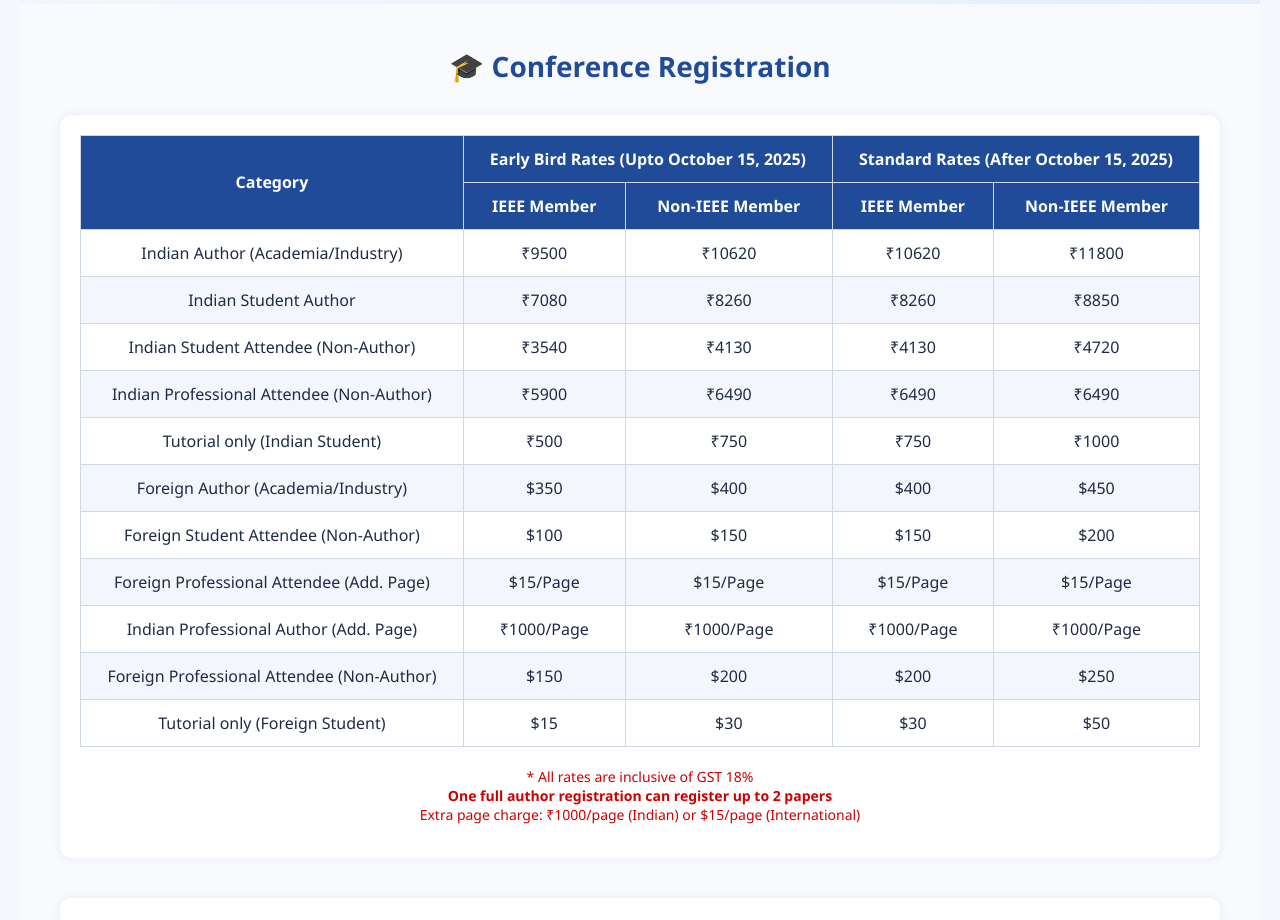
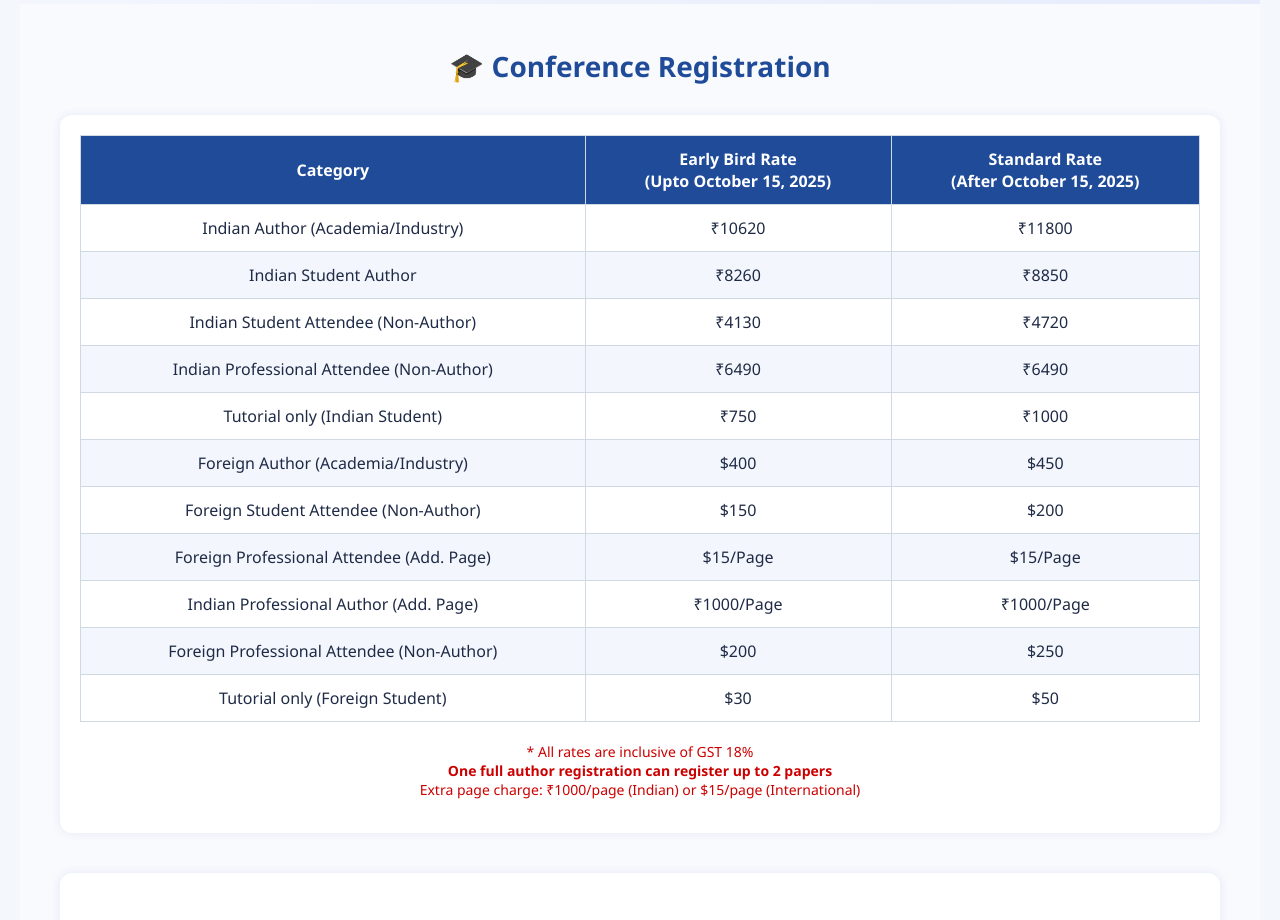
Before and after one commit to PriyanshuRoushan/confwebsite25, a React (Create React App) app in the folder frontend/: page / in a window 1280 px wide. Shown: the part 4280-5200 px from the top of the page. Built offline with nearby package versions, Linux system fonts and the light colour scheme; a web font is replaced by a local one.

Commit message:
updated-registration-price

```diff
--- a/frontend/src/components/TimelineComponent/TimelineComponent.js
+++ b/frontend/src/components/TimelineComponent/TimelineComponent.js
@@ -32,7 +32,7 @@ const TimelineComponent = () => {
         progressDot.style.left = `${dotLeft}px`;
       }, 100);
     }
-  }, []);
+  }, );
 
   return (
     <div className="timeline-container">
--- a/frontend/src/components/registration/Registration.js
+++ b/frontend/src/components/registration/Registration.js
@@ -10,31 +10,26 @@ const Registration = () => {
        <table className="reg-table">
   <thead>
     <tr>
-              <th rowSpan="2">Category</th>
-              <th colSpan="2">Early Bird Rates (Upto October 15, 2025)</th>
-              <th colSpan="2">Standard Rates (After October 15, 2025)</th>
-            </tr>
-            <tr>
-              <th>IEEE Member</th>
-              <th>Non-IEEE Member</th>
-              <th>IEEE Member</th>
-              <th>Non-IEEE Member</th>
+      <th>Category</th>
+      <th>Early Bird Rate<br />(Upto October 15, 2025)</th>
+      <th>Standard Rate<br />(After October 15, 2025)</th>
     </tr>
   </thead>
   <tbody>
-            <tr><td>Indian Author (Academia/Industry)</td><td>₹9500</td><td>₹10620</td><td>₹10620</td><td>₹11800</td></tr>
-            <tr><td>Indian Student Author</td><td>₹7080</td><td>₹8260</td><td>₹8260</td><td>₹8850</td></tr>
-            <tr><td>Indian Student Attendee (Non-Author)</td><td>₹3540</td><td>₹4130</td><td>₹4130</td><td>₹4720</td></tr>
-            <tr><td>Indian Professional Attendee (Non-Author)</td><td>₹5900</td><td>₹6490</td><td>₹6490</td><td>₹6490</td></tr>
-            <tr><td>Tutorial only (Indian Student)</td><td>₹500</td><td>₹750</td><td>₹750</td><td>₹1000</td></tr>
-            <tr><td>Foreign Author (Academia/Industry)</td><td>$350</td><td>$400</td><td>$400</td><td>$450</td></tr>
-            <tr><td>Foreign Student Attendee (Non-Author)</td><td>$100</td><td>$150</td><td>$150</td><td>$200</td></tr>
-            <tr><td>Foreign Professional Attendee (Add. Page)</td><td>$15/Page</td><td>$15/Page</td><td>$15/Page</td><td>$15/Page</td></tr>
-            <tr><td>Indian Professional Author (Add. Page)</td><td>₹1000/Page</td><td>₹1000/Page</td><td>₹1000/Page</td><td>₹1000/Page</td></tr>
-            <tr><td>Foreign Professional Attendee (Non-Author)</td><td>$150</td><td>$200</td><td>$200</td><td>$250</td></tr>
-            <tr><td>Tutorial only (Foreign Student)</td><td>$15</td><td>$30</td><td>$30</td><td>$50</td></tr>
+    <tr><td>Indian Author (Academia/Industry)</td><td>₹10620</td><td>₹11800</td></tr>
+    <tr><td>Indian Student Author</td><td>₹8260</td><td>₹8850</td></tr>
+    <tr><td>Indian Student Attendee (Non-Author)</td><td>₹4130</td><td>₹4720</td></tr>
+    <tr><td>Indian Professional Attendee (Non-Author)</td><td>₹6490</td><td>₹6490</td></tr>
+    <tr><td>Tutorial only (Indian Student)</td><td>₹750</td><td>₹1000</td></tr>
+    <tr><td>Foreign Author (Academia/Industry)</td><td>$400</td><td>$450</td></tr>
+    <tr><td>Foreign Student Attendee (Non-Author)</td><td>$150</td><td>$200</td></tr>
+    <tr><td>Foreign Professional Attendee (Add. Page)</td><td>$15/Page</td><td>$15/Page</td></tr>
+    <tr><td>Indian Professional Author (Add. Page)</td><td>₹1000/Page</td><td>₹1000/Page</td></tr>
+    <tr><td>Foreign Professional Attendee (Non-Author)</td><td>$200</td><td>$250</td></tr>
+    <tr><td>Tutorial only (Foreign Student)</td><td>$30</td><td>$50</td></tr>
   </tbody>
 </table>
+
 
         <p className="note">
           * All rates are inclusive of GST 18% <br />
```
Lines whose indentation alone changed are shown as unchanged.
